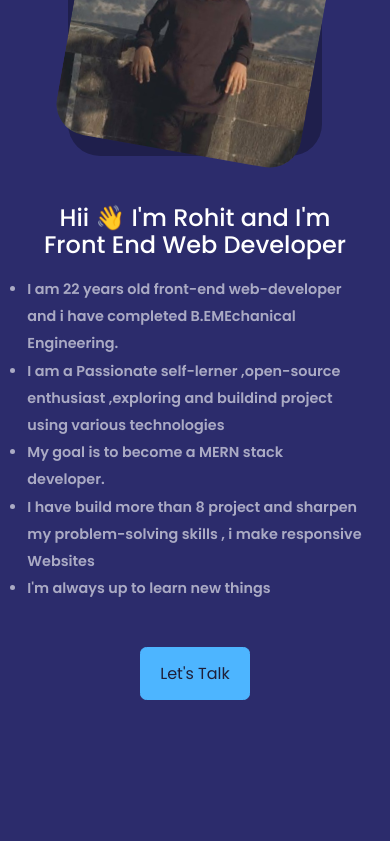
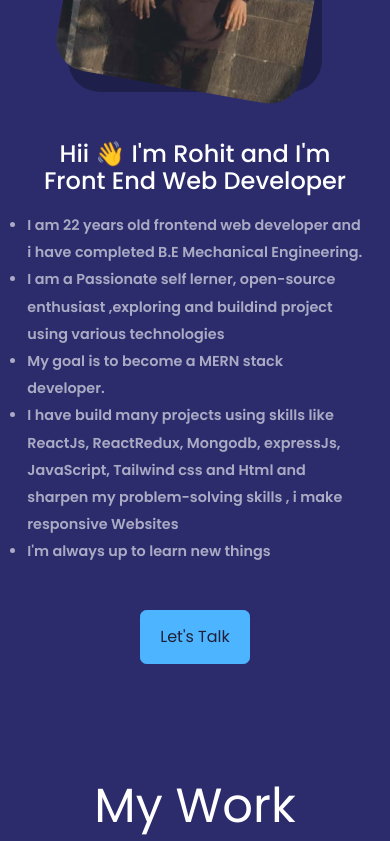
Before and after one commit to Rgound111/personal-portfolio, a React (Create React App) app: page / in a window 390 px wide. Shown: the part 1156-1997 px from the top of the page. Built offline with nearby package versions, Linux system fonts and the light colour scheme.

Commit message:
Update CSS

```diff
--- a/src/components/about/About.jsx
+++ b/src/components/about/About.jsx
@@ -10,25 +10,23 @@ const About = () => {
       <div className="container about__container">
         <div className="about__me">
           <div className="about__me-image">
-            <img src={Me} alt="About image" />
+            <img src={Me} alt="Aboutimage" />
           </div>
         </div>
         <div className="container about__content">
 
           <h2>Hii 👋 I'm Rohit and I'm Front End Web Developer</h2>
           <ul>
-            <li>I am 22 years old front-end  web-developer and i have completed B.EMEchanical Engineering.</li>
-            <li>I am a Passionate self-lerner ,open-source enthusiast ,exploring and buildind project using various technologies</li>
+            <li>I am 22 years old frontend  web developer and i have completed B.E Mechanical Engineering.</li>
+            <li>I am a Passionate self lerner, open-source enthusiast ,exploring and buildind project using various technologies</li>
             <li>My goal is to become a MERN stack developer.</li>
-            <li>I have build more than 8 project and sharpen my problem-solving skills , i make responsive Websites</li>
+            <li>I have build many projects using skills like ReactJs, ReactRedux, Mongodb, expressJs, JavaScript, Tailwind css and Html and sharpen my problem-solving skills , i make responsive Websites</li>
             <li>I'm always up to learn new things</li>
           </ul>
 
           <div >
             <a href="#contact" className='btn btn-primary '>Let's Talk</a>
           </div>
-
-
         </div>
 
       </div>
--- a/src/components/mywork/Mywork.jsx
+++ b/src/components/mywork/Mywork.jsx
@@ -23,26 +23,30 @@ const Mywork = () => {
       <div className=" container-w ">
         <div className="work-container">
 
-        <div className="box">
+          <div className="box">
             <img src={Bookstore} alt="Emart" id='image' />
             <div className="overlay overlayfade">
               <div className="text">
                 <div>
-                  <h2>Emart_Ecommerce_website</h2>
-                  <span>This is a Ecommerce website of Online Clothing Boutique ,Done Api integration while working on this, Used libraries like Redux ,Redux-persist , React-toastify and Used Tailwind CSS for styling.
+                  <h2>Online Bookstore App</h2>
+                  <span>This is a Online BookStore app where user can search any book by it's auhtor's name or by Book's Title.
                   </span>
                 </div>
                 <div>
                   <h2>Technologies used</h2>
                   <span> React.js</span>
                 </div>
-                <a href="https://book-store-app-orpin.vercel.app/" target={'_blank'} className='btn-w'>Link</a>
+                <div className='flex'>
+                  <a href="https://book-store-app-orpin.vercel.app/" rel='noreferrer' target={'_blank'} className='btn-w'>Link</a>
+                  <a href="https://github.com/Rgound111/BookStoreApp" rel='noreferrer' target={'_blank'} className='btn-w'>Github Link</a>
+
+                </div>
 
               </div>
             </div>
           </div>
 
-        <div className="box">
+          <div className="box">
             <img src={Todoapp} alt="Online Bookstore" id='image' />
             <div className="overlay overlayfade">
               <div className="text">
@@ -55,7 +59,10 @@ const Mywork = () => {
                   <h2>Technologies used</h2>
                   <span>Mongodb, expressjs, React.js</span>
                 </div>
-                <a href="https://backend-todo-app-woad.vercel.app" target={'_blank'} className='btn-w'>Link</a>
+                <div className='flex'>
+                  <a href="https://backend-todo-app-woad.vercel.app" rel='noreferrer' target={'_blank'} className='btn-w'>Link</a>
+                  <a href="https://github.com/Rgound111/Backend_TodoApp" rel='noreferrer' target={'_blank'} className='btn-w'>Github Link</a>
+                </div>
 
               </div>
             </div>
@@ -74,7 +81,10 @@ const Mywork = () => {
                   <h2>Technologies used</h2>
                   <span> React.js</span>
                 </div>
-                <a href="https://dynamic-lolly-866559.netlify.app" target={'_blank'} className='btn-w'>Link</a>
+                <div className='flex'>
+                  <a href="https://dynamic-lolly-866559.netlify.app" rel='noreferrer' target={'_blank'} className='btn-w'>Link</a>
+                  <a href="https://github.com/Rgound111/Emart" rel='noreferrer' target={'_blank'} className='btn-w'>Github Link</a>
+                </div>
 
               </div>
             </div>
@@ -92,8 +102,10 @@ const Mywork = () => {
                   <h2>Technologies used</h2>
                   <span> Html , CSS , Javascript </span>
                 </div>
-                <a href="https://rgound111.github.io/Realstate-website/" target={'_blank'} className='btn-w'>Link</a>
-
+                <div className='flex'>
+                  <a href="https://rgound111.github.io/Realstate-website/" rel='noreferrer' target={'_blank'} className='btn-w'>Link</a>
+                  <a href="https://github.com/Rgound111/Realstate-website" rel='noreferrer' target={'_blank'} className='btn-w'>Github Link</a>
+                </div>
               </div>
             </div>
           </div>
@@ -110,10 +122,7 @@ const Mywork = () => {
                   <h2>Technologies used</h2>
                   <span> React.js</span>
                 </div>
-
-
-                <a href="https://genuine-cobbler-b3cc2c.netlify.app" target={'_blank'} className='btn-w'>Link</a>
-
+                <a href="https://genuine-cobbler-b3cc2c.netlify.app" rel='noreferrer' target={'_blank'} className='btn-w'>Link</a>
               </div>
             </div>
           </div>
@@ -130,9 +139,7 @@ const Mywork = () => {
                   <h2>Technologies used</h2>
                   <span> React.js</span>
                 </div>
-
-                <a href="https://mellifluous-crumble-21efbe.netlify.app" target={'_blank'} className='btn-w'>Link</a>
-
+                <a href="https://mellifluous-crumble-21efbe.netlify.app" rel='noreferrer' target={'_blank'} className='btn-w'>Link</a>
               </div>
             </div>
           </div>
@@ -149,9 +156,7 @@ const Mywork = () => {
                   <h2>Technologies used</h2>
                   <span> Html5 , CSS3 </span>
                 </div>
-
-                <a href="https://rgound111.github.io/Registration-form/" target={'_blank'} className='btn-w'>Link</a>
-
+                <a href="https://rgound111.github.io/Registration-form/" rel='noreferrer' target={'_blank'} className='btn-w'>Link</a>\
               </div>
             </div>
           </div>
@@ -170,7 +175,7 @@ const Mywork = () => {
                   <span> React.js ,Json-server , RestApi </span>
                 </div>
 
-                <a href="https://papaya-marzipan-f944fd.netlify.app" target={'_blank'} className='btn-w'>Link</a>
+                <a href="https://papaya-marzipan-f944fd.netlify.app" rel='noreferrer' target={'_blank'} className='btn-w'>Link</a>
 
               </div>
             </div>
@@ -189,7 +194,7 @@ const Mywork = () => {
                   <span> Html ,CSS ,Javascript </span>
                 </div>
 
-                <a href="https://rgound111.github.io/Restaurant-website/" target={'_blank'} className='btn-w'>Link</a>
+                <a href="https://rgound111.github.io/Restaurant-website/" rel='noreferrer' target={'_blank'} className='btn-w'>Link</a>
 
               </div>
             </div>
@@ -208,7 +213,7 @@ const Mywork = () => {
                   <span> Bootstrap 5 </span>
                 </div>
 
-                <a href=" https://rgound111.github.io/Website-Bootstrap/" target={'_blank'} className='btn-w'>Link</a>
+                <a href=" https://rgound111.github.io/Website-Bootstrap/" rel='noreferrer' target={'_blank'} className='btn-w'>Link</a>
 
               </div>
             </div>
--- a/src/components/mywork/mywork.css
+++ b/src/components/mywork/mywork.css
@@ -86,7 +86,7 @@
     width: max-content;
     display: inline-block;
     color: var(--color-primary);
-    padding: .2rem 0.7rem;
+    padding: .4rem 1rem;
     border-radius: 0.4rem;
     cursor: pointer;
     border: 1px solid var(--color-primary);
@@ -97,6 +97,11 @@
     background: var(--color-white);
     color: var(--color-bg);
     border-color: transparent;
+}
+
+.flex{
+    display: flex;
+    gap: 8px;
 }
 
 /* ============= MEDIA QUERY (MEIDUM DEVICES) ===========*/
--- a/src/components/skill/skill.css
+++ b/src/components/skill/skill.css
@@ -104,7 +104,8 @@
     }
 
     #skill {
-        height: 80vh;
+        height: fit-content;
+        padding: 1rem 0;
     }
 }
 
--- a/src/index.css
+++ b/src/index.css
@@ -32,7 +32,7 @@ html{
 }
 
 ::-webkit-scrollbar{
-  /* display: none; */
+  display: none;
 }
 
 body{
@@ -66,8 +66,9 @@ h1 {
 }
 
 section {
-  margin-top: 8rem;
-  height: 100vh;
+  margin-top: 3rem;
+  height: fit-content;
+  padding: 1rem 0;
 }
 
 section > h2 ,
@@ -130,7 +131,7 @@ img{
     }
 
     section {
-      margin-bottom: 6rem;
+      margin-bottom: 3rem;
     }
 }
 
```
